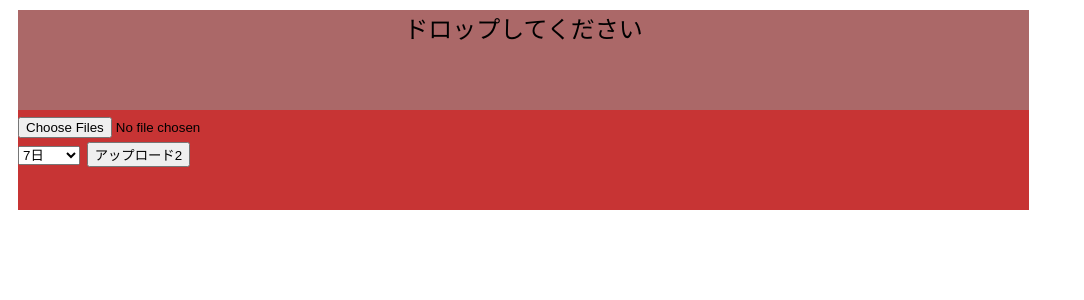
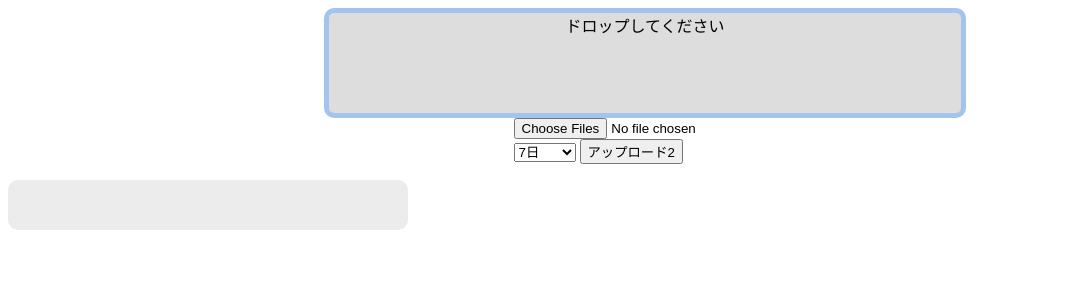
Before and after one commit to KUNKUN2121/posupload, a PHP site: page / in a window 1280 px wide. Shown: the top 300 px of the page, without its empty margins (0-1084 px from the left). Run offline with PHP 8.4, Linux system fonts and the light colour scheme.

Commit message:
progressbar

```diff
--- a/index.php
+++ b/index.php
@@ -24,6 +24,11 @@
                 <button type="button" onclick="file_upload()">アップロード2</button>
             </form>
         </div>
+        <div class="progress" id="progressDiv">
+            <div class="progress-bar" role="progressbar" id="progressBar" name="progressBar"></div>
+        </div>
+
+
         <!-- <p>id:<span id="id"></span></p> -->
         <span class="ahaha"></span>
         <div id="target">
@@ -32,6 +37,9 @@
         </div>
 
     </div>
+    <div id="progress">
+            <p id="progress-bar"></p>
+        </div>
 </body>
 </html>
 
--- a/static/script.js
+++ b/static/script.js
@@ -32,7 +32,20 @@ function file_upload()
     console.log("AJAX START")
     let $form = $('form');
     let formData = new FormData($form.get(0));
+
     $.ajax({
+        async: true,
+        xhr : function(){
+            var XHR = $.ajaxSettings.xhr();
+            if(XHR.upload){
+                XHR.upload.addEventListener('progress',function(e){
+                    var percent = parseInt(e.loaded / e.total * 10000) /100;
+                    $("#progressBar").text(percent + "%");
+                    $('#progress-bar').css("width",percent + "%");
+                }, false);
+            }
+            return XHR;
+        },
         url: "http://dev.kun.pink/posupload/model/uploader.php",
         type: "POST",
         data: formData,
--- a/static/style.css
+++ b/static/style.css
@@ -1,14 +1,34 @@
 .main{
-    background-color: rgb(199, 52, 52);
-    font-family: arial;
-    font-size: 24px;
-    margin: 10px;
-    width: 80%;
-    height: 200px;
+    display: flex;
+    flex-direction: column;
+    align-items: center;
+    margin: 0 auto;
+    width: 50%;
 }
 #upload-area{
-    background-color: rgb(171, 104, 104);
+    background-color: #DDD;
     text-align: center;
     height: 100px;
+    width: 100%;
     margin: 0 auto;
+    border: solid 5px #a2c4ef;/*線*/
+    border-radius: 10px; /*丸み*/
 }
+
+/* プログレスバー */
+#progress{
+    width:400px;
+    height:50px;
+    background-color:#ececec;
+    position:relative;
+    border-radius:10px;
+    overflow: hidden;
+}
+#progress-bar{
+    width:0%;
+    position:absolute;
+    height:100%;
+    background-color:#FFCA28;
+    animation: progress 4s normal;
+    animation-fill-mode: forwards;
+}
```
Also changed, not shown: 1 other file.
